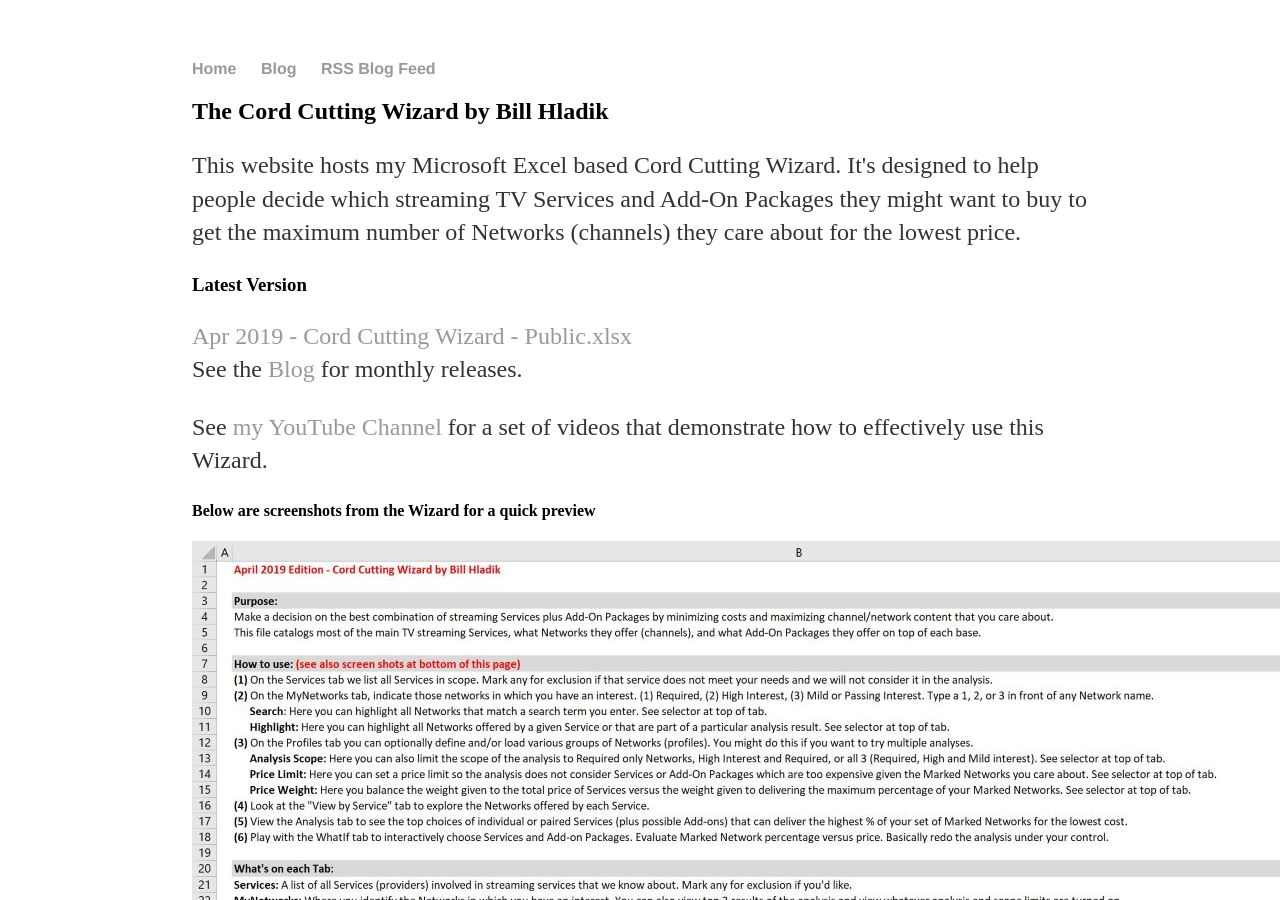
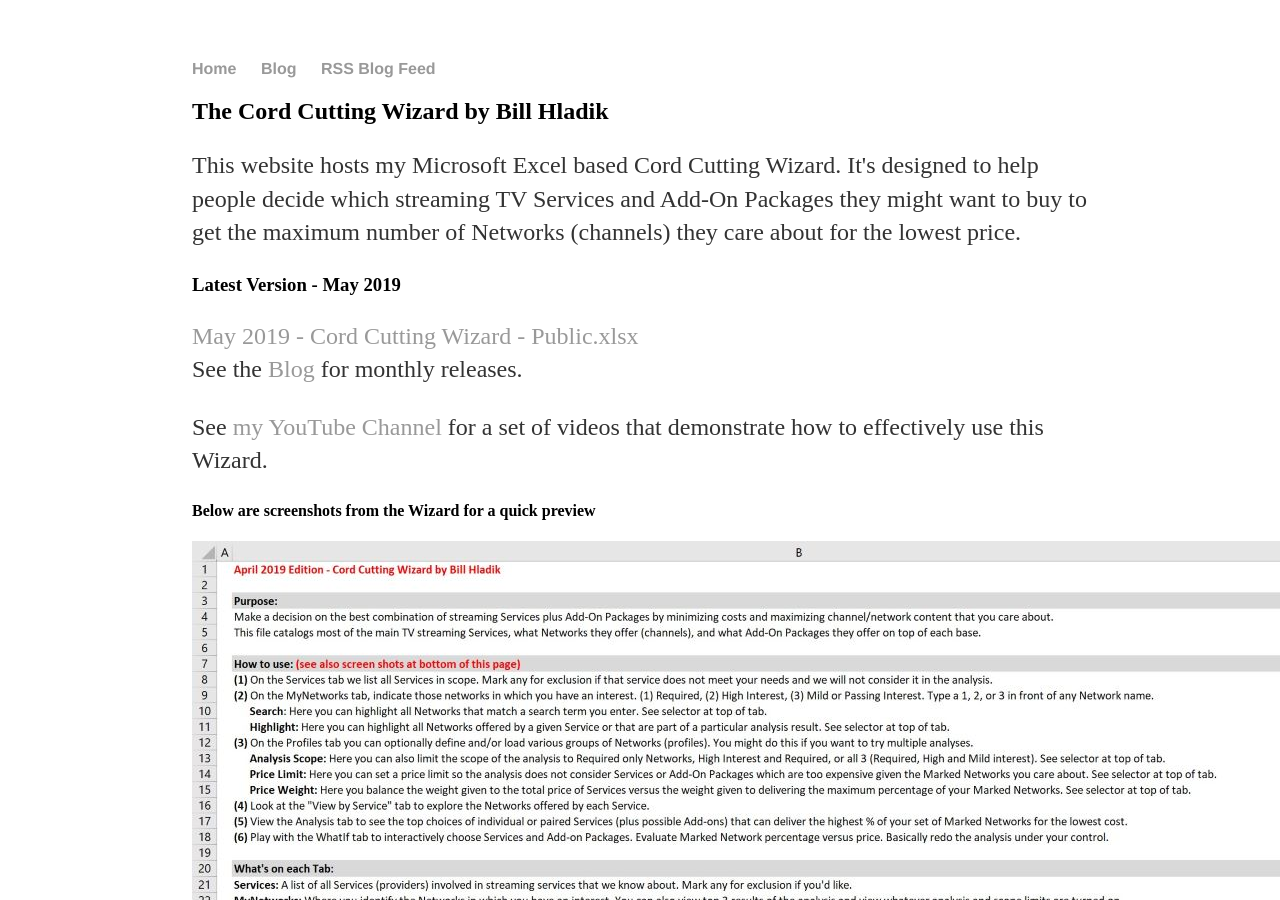
Before and after one commit to wjhladik/wjhladik.github.io, a Jekyll site: the page built from index.html, in a window 1280 px wide and 900 px high. Built offline with Jekyll 4.4.1, drawn with Linux system fonts in a browser that asks for light colours.

Commit message:
Update index.html

```diff
--- a/index.html
+++ b/index.html
@@ -8,8 +8,8 @@
 It's designed to help people decide which streaming TV Services and Add-On Packages they
 might want to buy to get the maximum number of Networks (channels) they care about for the lowest price.
 <p>
-	<h3>Latest Version</h3>
-	<p><a href="/Apr 2019 - Cord Cutting Wizard - Public.xlsx">Apr 2019 - Cord Cutting Wizard - Public.xlsx</a>
+	<h3>Latest Version - May 2019</h3>
+	<p><a href="/May 2019 - Cord Cutting Wizard - Public.xlsx">May 2019 - Cord Cutting Wizard - Public.xlsx</a>
 	<br>See the <a href="/blog">Blog</a> for monthly releases.
 	<p>See <a href="https://www.youtube.com/channel/UC166ORyfcuJx9Wi9IcOZbWw">my YouTube Channel</a> for a set of videos that demonstrate how to effectively use this Wizard.
 	<p>
```
